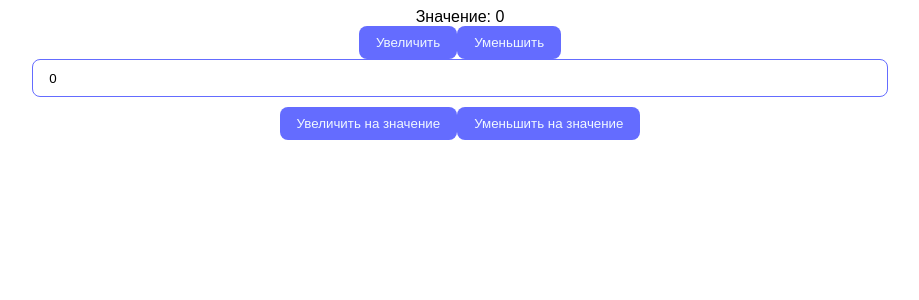
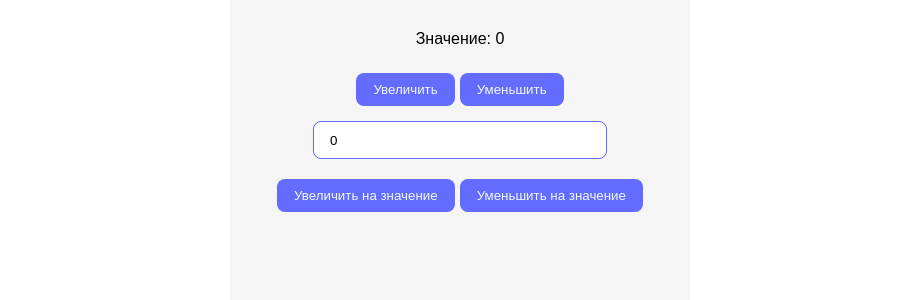
Before and after one commit to georgy-p/broken-incrementor, a React (Create React App) app: page / in a window 1280 px wide. Shown: the top 300 px of the page, without its empty margins (180-1099 px from the left). Built offline with nearby package versions, Linux system fonts and the light colour scheme.

Commit message:
add normalizing and btn-group rules

```diff
--- a/src/styles.css
+++ b/src/styles.css
@@ -1,4 +1,33 @@
+body {
+  margin: 0;
+  padding: 0;
+  box-sizing: border-box;
+}
+
+p {
+  margin: 0;
+}
+
 .App {
+  background-color: whitesmoke;
+  border-color: white;
   font-family: sans-serif;
   text-align: center;
+  width: 400px;
+  display: flex;
+  margin: 0 auto;
+  height: 100vh;
+  padding: 30px;
+  flex-direction: column;
+  gap: 15px;
+  align-items: center;
 }
+
+.btn-group {
+  display: flex;
+  align-items: center;
+  padding-top: 10px;
+  justify-content: center;
+  gap: 5px;
+  width: 100%;
+}
```
